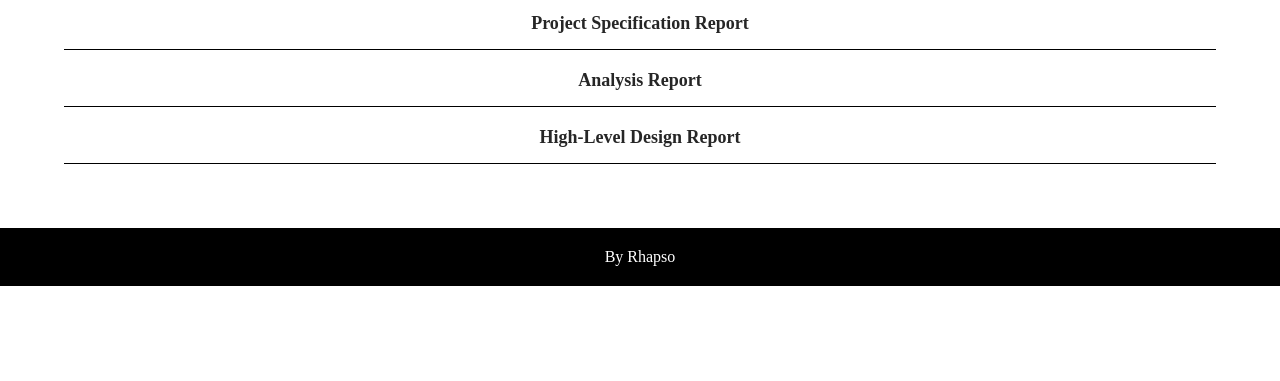
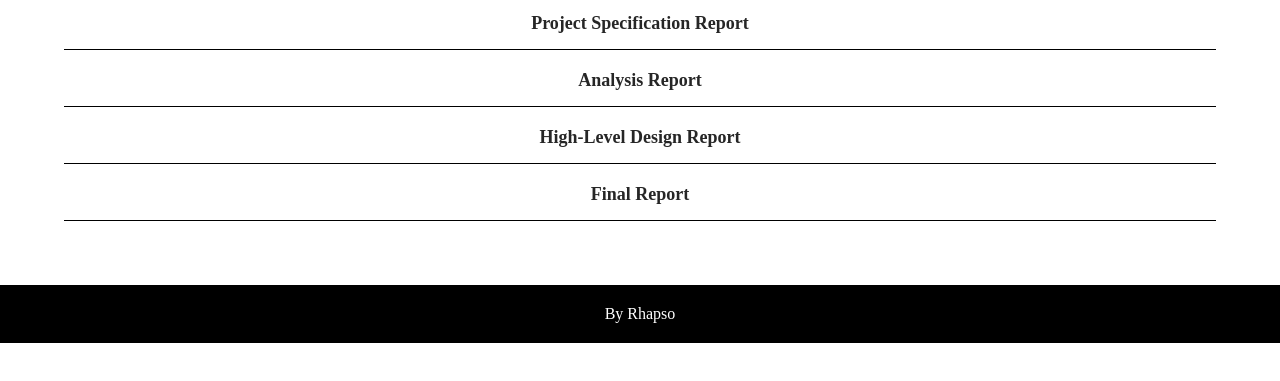
Before and after one commit to IvoryMask/cs491-2.github.io, a plain HTML site: page index.html in a window 1280 px wide. Shown: the part 267-648 px from the top of the page. Drawn offline with Linux system fonts and the light colour scheme.

Commit message:
Final report is added

```diff
--- a/index.html
+++ b/index.html
@@ -146,6 +146,7 @@
 		<p><a href= "CS491-Project-Specification-Report.pdf" class="alert-link">Project Specification Report</a></p>
 		<p><a href= "CS491-Analysis-Report.pdf" class="alert-link">Analysis Report</a></p>
 		<p><a href= "CS491-High-Level-Design-Report.pdf" class="alert-link">High-Level Design Report</a></p>
+    <p><a href= "CS492-Final-Report.pdf" class="alert-link">Final Report</a></p>
 	</div>
 
 <!--
```
Also changed, not shown: 1 other file.
